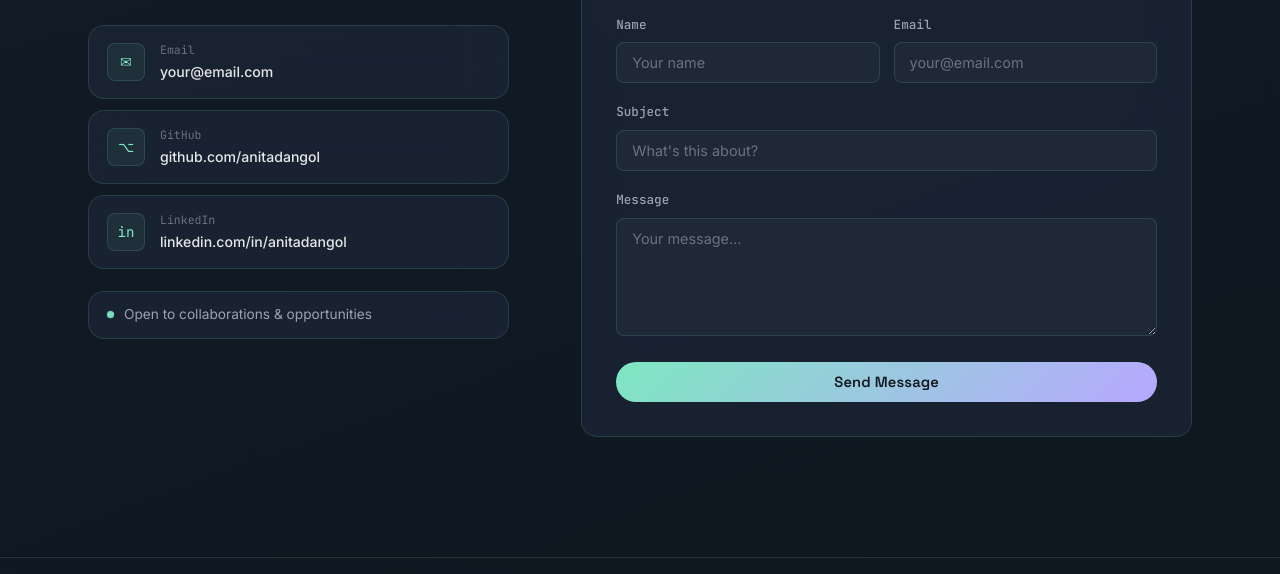
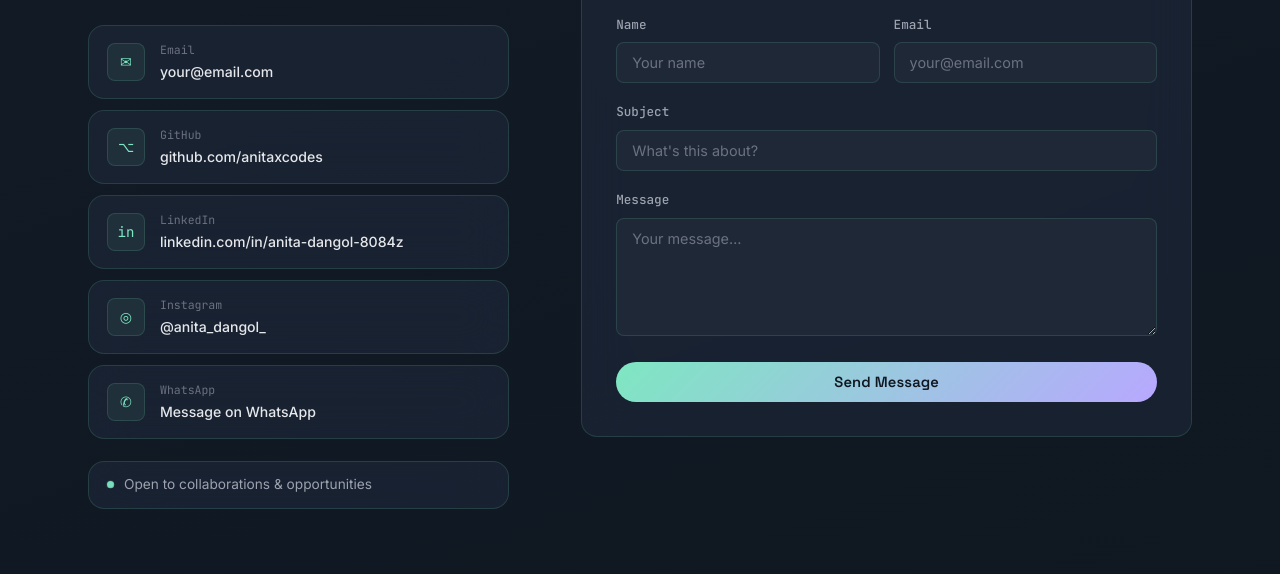
Before and after one commit to anitaxcodes/anita-portfolio, a plain HTML site: page index.html in a window 1280 px wide. Shown: the part 5303-5877 px from the top of the page. Drawn offline with Linux system fonts and the light colour scheme.

Commit message:
added social links

```diff
--- a/index.html
+++ b/index.html
@@ -109,7 +109,7 @@
             <span class="btn-icon" aria-hidden="true">↓</span>
             Download Resume
           </a>
-          <a href="#" target="_blank" rel="noopener noreferrer" class="btn btn-ghost">
+          <a href="https://github.com/anitaxcodes" target="_blank" rel="noopener noreferrer" class="btn btn-ghost">
             <span class="btn-icon" aria-hidden="true">⌥</span>
             View GitHub
           </a>
@@ -420,7 +420,7 @@
           <div class="more-content">
             <span class="more-icon" aria-hidden="true">+</span>
             <p>More projects in progress…</p>
-            <a href="#" class="btn btn-ghost btn-sm">View All on GitHub</a>
+            <a href="https://github.com/anitaxcodes" target="_blank" rel="noopener noreferrer" class="btn btn-ghost btn-sm">View All on GitHub</a>
           </div>
         </div>
 
@@ -534,18 +534,32 @@
                 <span class="contact-link-value">your@email.com</span>
               </div>
             </a>
-            <a href="#" target="_blank" rel="noopener noreferrer" class="contact-link glass-card">
+            <a href="https://github.com/anitaxcodes" target="_blank" rel="noopener noreferrer" class="contact-link glass-card">
               <div class="contact-link-icon" aria-hidden="true">⌥</div>
               <div>
                 <span class="contact-link-label">GitHub</span>
-                <span class="contact-link-value">github.com/anitadangol</span>
+                <span class="contact-link-value">github.com/anitaxcodes</span>
               </div>
             </a>
-            <a href="#" target="_blank" rel="noopener noreferrer" class="contact-link glass-card">
+            <a href="https://www.linkedin.com/in/anita-dangol-8084z/" target="_blank" rel="noopener noreferrer" class="contact-link glass-card">
               <div class="contact-link-icon" aria-hidden="true">in</div>
               <div>
                 <span class="contact-link-label">LinkedIn</span>
-                <span class="contact-link-value">linkedin.com/in/anitadangol</span>
+                <span class="contact-link-value">linkedin.com/in/anita-dangol-8084z</span>
+              </div>
+            </a>
+            <a href="https://www.instagram.com/anita_dangol_?igsh=c2FobzlqaHFweTlv" target="_blank" rel="noopener noreferrer" class="contact-link glass-card">
+              <div class="contact-link-icon" aria-hidden="true">◎</div>
+              <div>
+                <span class="contact-link-label">Instagram</span>
+                <span class="contact-link-value">@anita_dangol_</span>
+              </div>
+            </a>
+            <a href="https://wa.me/qr/FC6MQRCBZZ6AB1" target="_blank" rel="noopener noreferrer" class="contact-link glass-card">
+              <div class="contact-link-icon" aria-hidden="true">✆</div>
+              <div>
+                <span class="contact-link-label">WhatsApp</span>
+                <span class="contact-link-value">Message on WhatsApp</span>
               </div>
             </a>
           </div>
```
